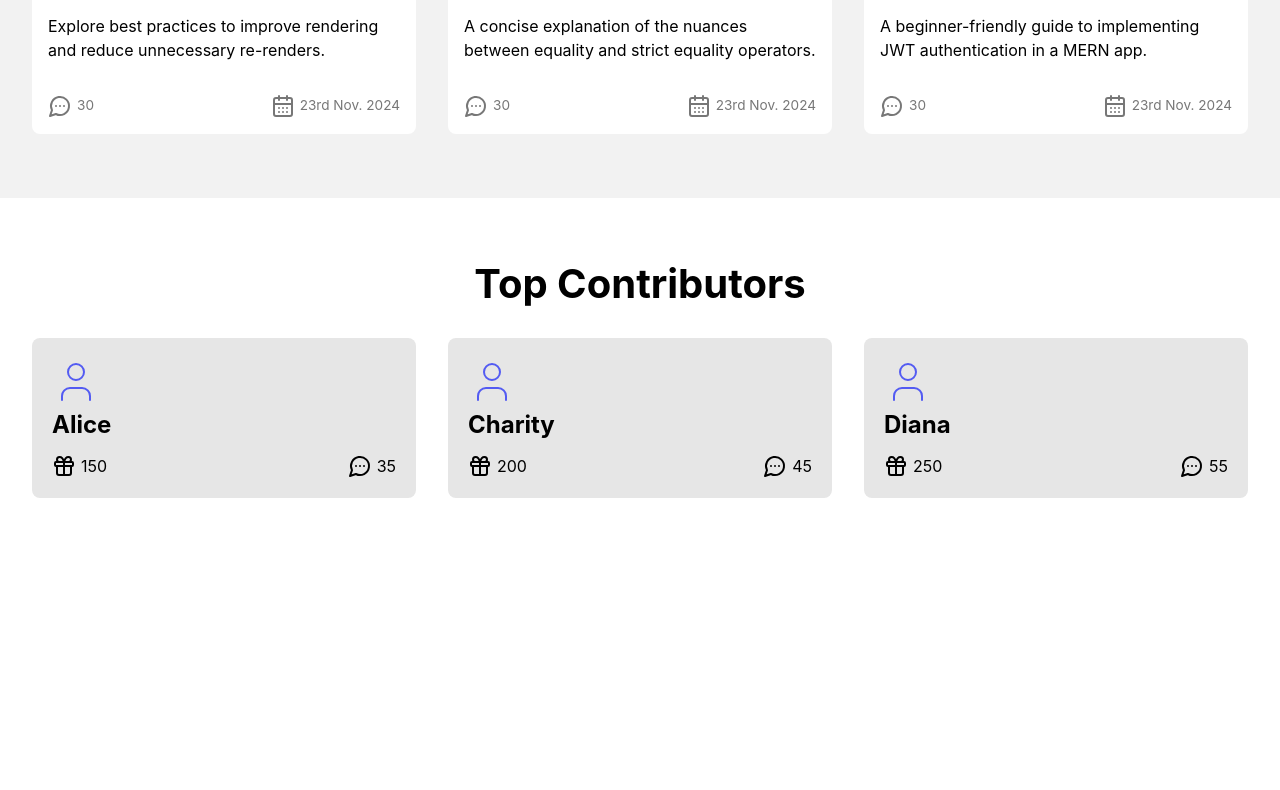
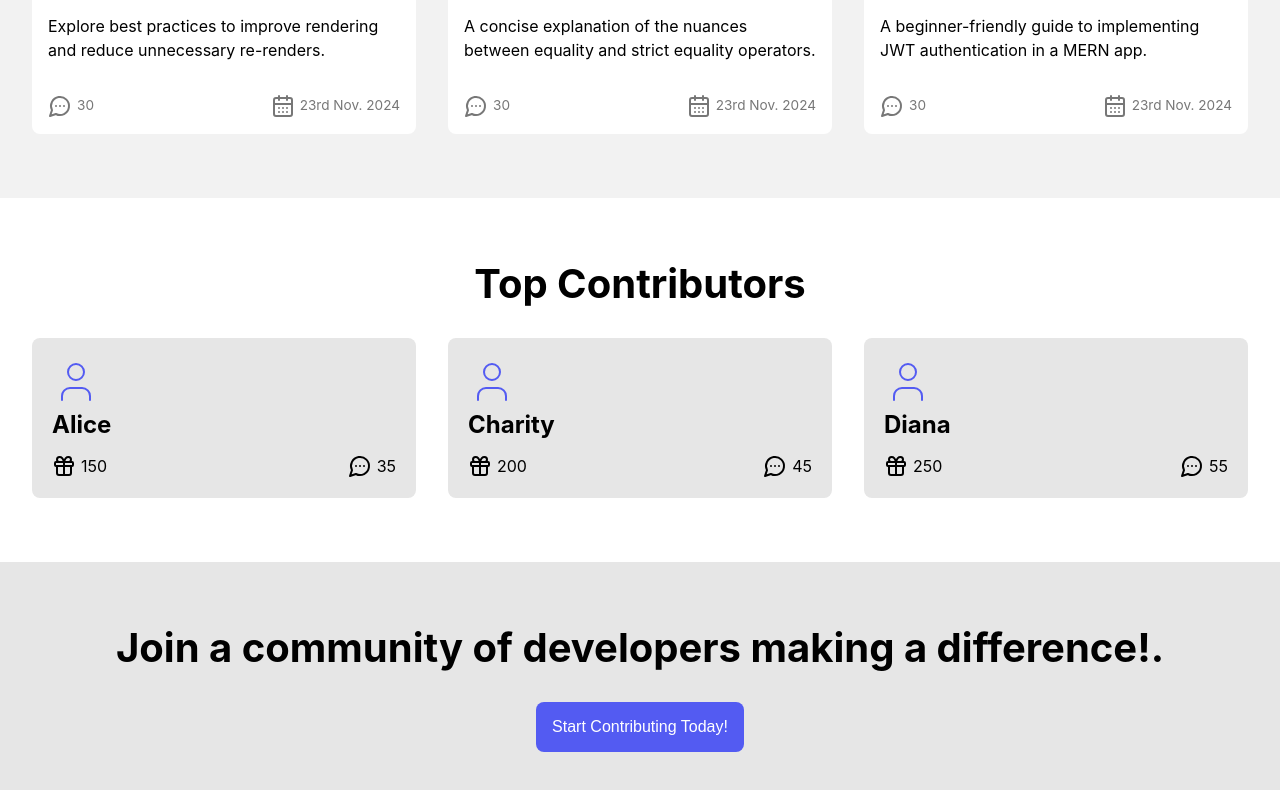
Before and after one commit to Freedteck/DevVault, a React (Vite) app: page / in a window 1280 px wide. Shown: the part 1388-2178 px from the top of the page. Before the commit the page ends 1950 px from the top, so only its background shows below. Built offline with nearby package versions, Linux system fonts and the light colour scheme.

Commit message:
call to action component

```diff
--- /dev/null
+++ b/src/components/calltoaction/CallToAction.jsx
@@ -0,0 +1,16 @@
+import React from 'react'
+import './calltoaction.css'
+
+const CallToAction = () => {
+  return (
+    <div className='action'>
+      <h2>
+         Join a community of developers making a
+        difference!.
+      </h2>
+      <button className='btn-action'>Start Contributing Today!</button>
+    </div>
+  );
+}
+
+export default CallToAction
--- /dev/null
+++ b/src/components/calltoaction/calltoaction.css
@@ -0,0 +1,25 @@
+.action{
+    background-color: #e6e6e6;
+    display: flex;
+    justify-content: center;
+    align-items: center;
+    flex-direction: column;
+    gap: 2rem;
+    padding: 4rem 2rem;
+
+
+}
+
+.action h2{
+text-align: center;
+font-size: 2.5rem;
+}
+
+.btn-action{
+    background-color: #535bf2;
+    color: white;
+    border: none;
+    padding:1rem ;
+    border-radius: 8px;
+    font-size: 1rem;
+}
--- a/src/routes/home/Home.jsx
+++ b/src/routes/home/Home.jsx
@@ -1,4 +1,5 @@
 import Banner from "../../components/banner/Banner";
+import CallToAction from "../../components/calltoaction/CallToAction";
 import Contributors from "../../components/contributors/Contributors";
 import Features from "../../components/features/Features";
 import Trending from "../../components/trending/Trending";
@@ -10,6 +11,7 @@ const Home = () => {
       <Features />
       <Trending />
       <Contributors/>
+      <CallToAction/>
     </main>
   );
 };
```
